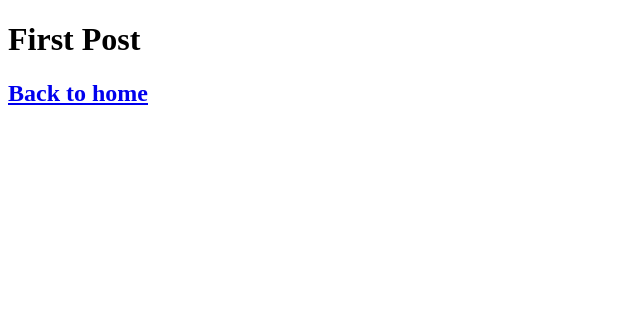
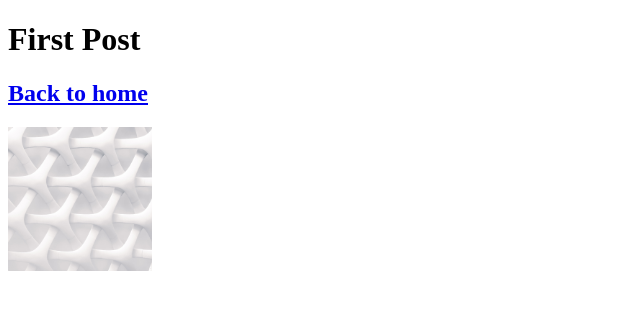
Before and after one commit to saul-atomrigs/nextjs-blog, a Next.js app: page /posts/first-post in a window 1280 px wide. Shown: the top 310 px of the page, without its empty margins (0-640 px from the left). Built offline with nearby package versions, Linux system fonts and the light colour scheme.

Commit message:
Image component (next/Image)

```diff
--- a/pages/posts/first-post.js
+++ b/pages/posts/first-post.js
@@ -1,4 +1,5 @@
 import Link from "next/link";
+import Image from "next/image";
 
 export default function FirstPost() {
   return (
@@ -7,6 +8,13 @@ export default function FirstPost() {
       <h2>
         <Link href="/">Back to home</Link>
       </h2>
+
+      <Image
+        src="/images/profile.jpg" // Route of the image file
+        height={144} // Desired size with correct aspect ratio
+        width={144} // Desired size with correct aspect ratio
+        alt="Your Name"
+      />
     </>
   );
 }
```
Also changed, not shown: public/images/profile.jpg (added).
